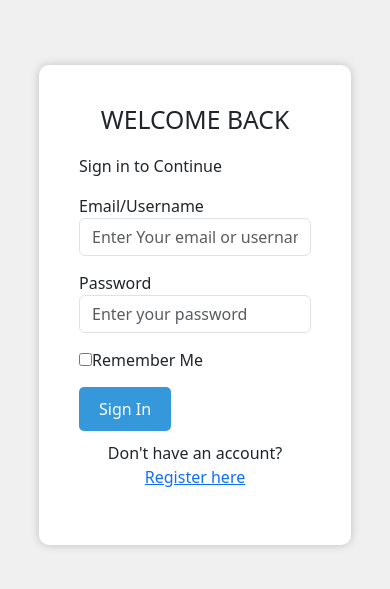
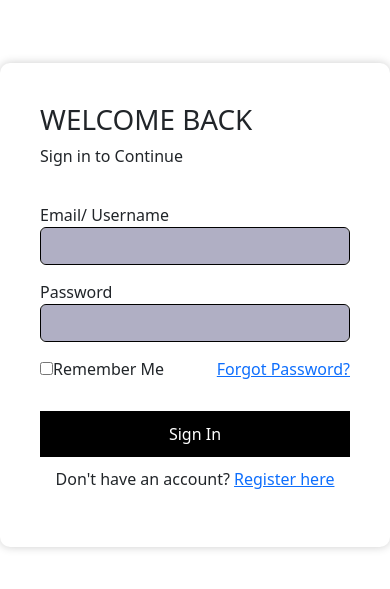
Before and after one commit to Anvesh-123-p/DRIVETHRU_AUGUST_NOV, a React (Create React App) app in the folder frontend/: page /Login in a window 390 px wide. Shown: the part 117-706 px from the top of the page. Built offline with nearby package versions, Linux system fonts and the light colour scheme.

Commit message:
Login page completed
Login page completed

```diff
--- a/frontend/src/Components/StudentComponents/StudentDashboard/home.css
+++ b/frontend/src/Components/StudentComponents/StudentDashboard/home.css
@@ -10,7 +10,7 @@
 
 .sidebar-container{
     width: 20%;
-    background-color:#1b0064;
+    background-color:#251070;
     border-right: 1px solid gray;
 }
 
--- a/frontend/src/ReUseableComponents/Login/Login.jsx
+++ b/frontend/src/ReUseableComponents/Login/Login.jsx
@@ -1,30 +1,36 @@
 import React from "react";
 import '../Login/login.css';
 import workimage from "../../Assests/manWorking.jpg"
+import { Link } from "react-router-dom";
 
 const Login=()=>{
     return(
         <div className="login-container">
-            <div className="semi-circle-background"><img src="workimage"/></div>
+            <div className="semi-circle-background"><img className="work-image" src={workimage}/></div>
             <div className="login-form">
-                <h2 className="welcome-text">WELCOME BACK</h2>
-                <p>Sign in to Continue</p>
+                <h1 >WELCOME BACK</h1>
+                <p className="signin-text">Sign in to Continue</p>
 
                 <form>
                     <div className="form-group">
-                        <label htmlFor="email"> Email/Username</label>
-                        <input type="text" id="email" className="form-control" placeholder="Enter Your email or username"/>
+                        <label htmlFor="email"> Email/ Username</label>
+                        <input type="text" id="email" className="form-control" />
                     </div>
                     <div className="form-group">
                         <label htmlFor="password"> Password</label>
-                        <input type="password" id="password" className="form-control" placeholder="Enter your password"/>
+                        <input type="password" id="password" className="form-control" />
                     </div>
 
-                    <div className="form-group">
-                        <input type="checkbox" id="rememberMe"/>
-                        <label htmlFor="rememberMe"> Remember Me</label>
+                    <div className="form-group-atlast">
+                        <div>
+                            <input type="checkbox" id="rememberMe"/>
+                            <label htmlFor="rememberMe"> Remember Me</label>
+                        </div>
+                        <div>
+                            <Link to="/Login"> Forgot Password?</Link>
+                        </div>
                     </div>
-                    <button type="submit" className="btn btn-primary" >Sign In</button>
+                    <button type="submit" className="btn btn-class" >Sign In</button>
                 </form>
 
                 <p className="register-link">Don't have an account? <a href="#SignUp">Register here</a></p>
--- a/frontend/src/ReUseableComponents/Login/login.css
+++ b/frontend/src/ReUseableComponents/Login/login.css
@@ -1,34 +1,43 @@
 .login-container{
     display: flex;
     align-items: center;
-    justify-content: center;
+    /* justify-content: center;  */
     height: 100vh;
-    background-color: #f0f0f0;
+    background-color: #fff;
 }
 
 .login-form{
+    margin-left: 500px;
+    width: 90vh;
     padding: 40px;
     background-color: #fff;
     border-radius: 10px;
-    box-shadow: 0px 0px 10px rgba(0,0,0,0.2);
 }
 
-.welcome-text{
-    text-align: center;
-    margin-bottom: 20px;
+.signin-text{
+    margin-bottom: 35px;
 }
 
 .form-group{
     margin-bottom: 15px;
 }
 
+.form-control{
+    border:1px solid  #000000;
+    background-color: #b0afc4;
+}
+.form-group-atlast{
+    display: flex;
+    justify-content: space-between;
+}
 .btn{
     padding: 10px 20px;
-    background-color: #3498db;
+    background-color: #000000;
     color: #fff;
-    border: none;
-    border-radius: 5px;
+    border-radius: 0;
     cursor: pointer;
+    width: 100%;
+    margin-top: 30px;
 }
 
 .register-link{
@@ -43,13 +52,46 @@
     left: 0;
     width: 35%;
     height: 100%;
-    background-color: #3498db;
+    background-color: #251070;
     border-radius: 0 50% 50% 0;
 }
 
-@media screen and (max-width:760px) {
+.work-image{
+    position: absolute;
+    margin-top: 100px;
+    margin-left: -25px;
+    width: 100%;
+    height: 60%;
+}
+
+@media screen and (max-width:1200px) {
     .login-form{
-        width: 80%;
+        margin-left: 400px;
+    }
+}
+
+@media screen and (max-width:1000px) {
+    .login-form{
+        margin-left: 350px;
+    }
+    .work-image{
+        position: absolute;
+        margin-top: 250px;
+        margin-left: -25px;
+        width: 100%;
+        height: 40%;
+    }
+}
+
+@media screen and (max-width:800px) {
+    .login-container{
+        align-items: center;
+        justify-content: center;
+    }
+    .login-form{
+        margin-left: 0;
+        width: 80vh;
+        box-shadow: 0px 0px 10px rgba(0,0,0,0.2);
     }
     .semi-circle-background{
         display: none;
```
